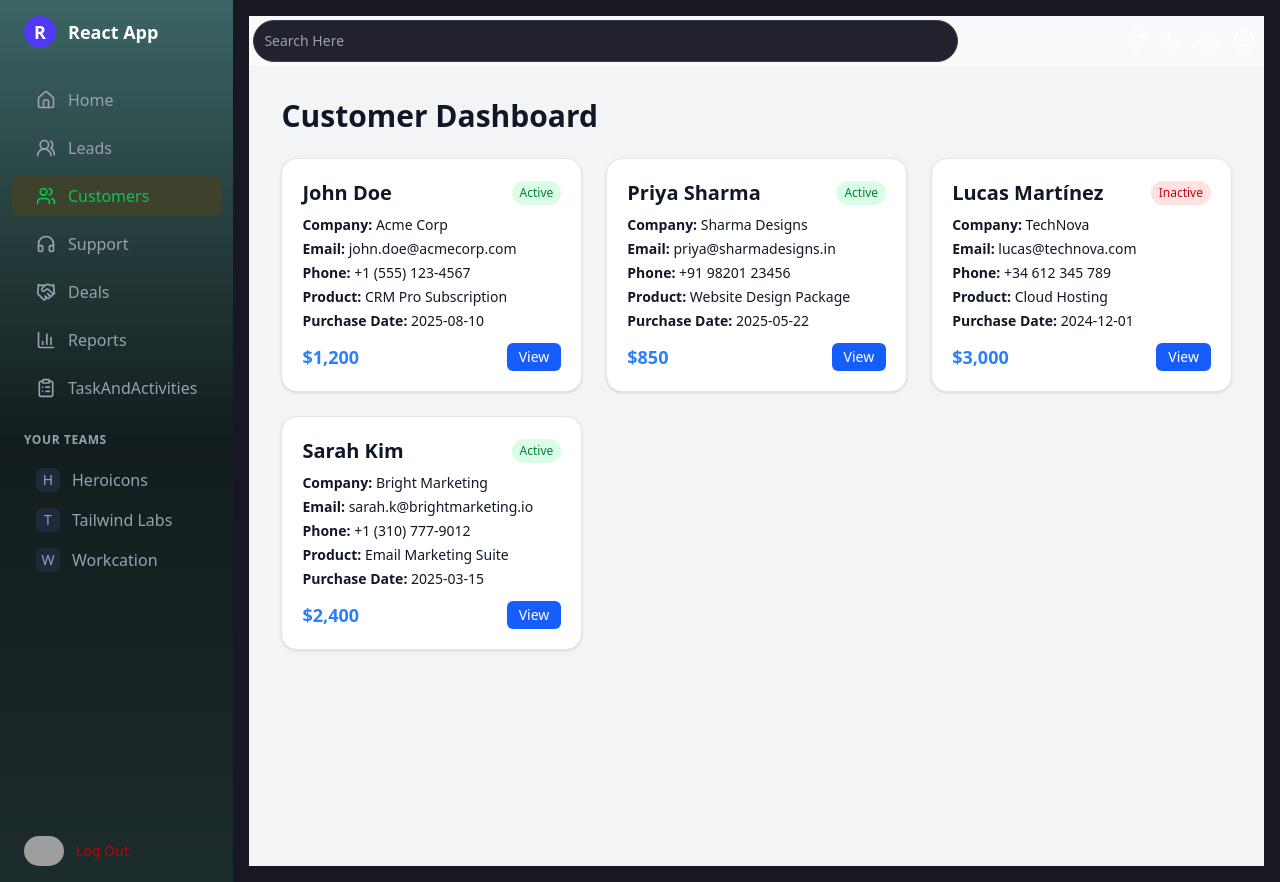
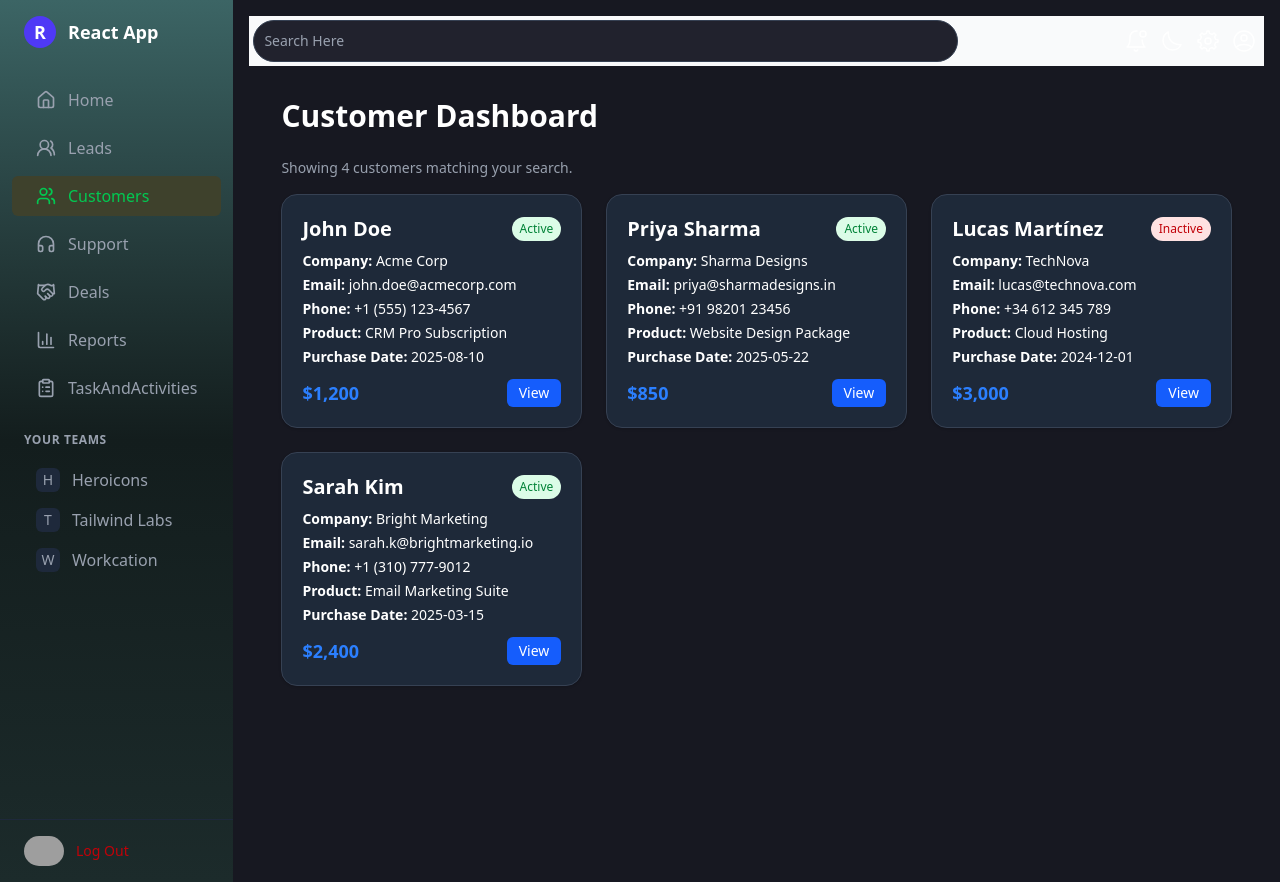
Before and after one commit to rajkumar1325/CRM-Website, a React (Vite) app: page /customers in a window 1280 px wide. Built offline with nearby package versions, Linux system fonts and the light colour scheme; grey boxes are pictures that could not be loaded.

Commit message:
Adding the search functionality from topbar to customer.jsx to filter based on strokes

```diff
--- a/src/App.jsx
+++ b/src/App.jsx
@@ -7,8 +7,12 @@ import Dashboard from './assets/components/Dashboard/Dashboard.jsx';
 import Topbar from './assets/Topbar/Topbar.jsx';
 import Leads from './assets/components/Leads/Leads.jsx';
 import Customer from './assets/components/Customers/Customer.jsx';
+import { useState } from 'react';
 
 function App() {
+
+   const [search, setSearch] = useState("");
+
    return (
       <>
          <Router>
@@ -16,14 +20,18 @@ function App() {
                <Sidebar />
 
                <main className='p-4 bg-[#171821] w-full'>
-                     <Topbar />
+
+                  {/* passing prop inside the topbar */}
+                  <Topbar setSearch={setSearch} />
 
                   <Routes>
                      <Route path="/" element={<Dashboard />} />
                      <Route path="/leads" element={<Leads />} />
 
                      {/* //path linked to line87(navigation-section) --> sidebar */}
-                     <Route path="/customers" element={<Customer />} />
+                     <Route path="/customers"
+                        element={<Customer darkMode={true} searchQuery={search} />}
+                     />
 
 
                      {/* <Route path="/team" element={<Team />} /> */}
--- a/src/assets/Topbar/Topbar.jsx
+++ b/src/assets/Topbar/Topbar.jsx
@@ -8,8 +8,9 @@ import Moon from "../../assets/components/Icons/half-moon.svg?react" //dark-btn
 import Profile from "../../assets/components/Icons/profile-circle.svg?react" //dark-btn
 
 
-function Topbar() {
-  const handleNotification = () => {
+function Topbar({setSearch}) {
+
+    const handleNotification = () => {
     console.log("Notification button clicked!");
     alert("Notification Button clicked");
   };
@@ -30,8 +31,6 @@ function Topbar() {
   };
 
 
-
-
   return (
     <div className="flex items-center justify-between w-full p-1 dark:bg-[#171821] bg-gray-50">
 
@@ -39,7 +38,8 @@ function Topbar() {
       <div className="flex-1 max-w-7/10 ">
         <input
           type="text"
-          id="search"
+          id="search Here..."
+          onChange={(e)=> setSearch(e.target.value)}
           className="w-full bg-[#21222D] border border-gray-700 text-gray-100 text-sm rounded-full focus:ring-blue-500 focus:border-blue-500 p-2.5 placeholder-gray-400 shadow-2xl-red"
           placeholder="Search Here"
         />
--- a/src/assets/components/Customers/Customer.jsx
+++ b/src/assets/components/Customers/Customer.jsx
@@ -1,56 +1,81 @@
-import React, { useState } from "react"; // Import React and useState for state management
-import { customersData } from "../../MockData/MockData.jsx"; // Import mock data
+import React, { useState } from "react";
+import { customersData } from "../../MockData/MockData.jsx";
 
-// The component accepts `darkMode` as a prop (true = dark theme, false = light theme)
-const Customer = ({ darkMode }) => {
-  // State to track which customer is selected (for the dialog box)
+// Accept `darkMode` and `searchQuery` as props from parent components (like Topbar/App)
+const Customer = ({ darkMode, searchQuery }) => {
+  // State to track which customer is selected for the details modal
   const [selectedCustomer, setSelectedCustomer] = useState(null);
 
-  // Function to handle when the "View" button is clicked
+  // Function to open modal and show customer details
   const handleView = (customer) => {
-    setSelectedCustomer(customer); // Store clicked customer's info
+    setSelectedCustomer(customer);
   };
 
-  // Function to close the dialog box
+  // Function to close modal
   const closeDialog = () => {
-    setSelectedCustomer(null); // Reset the selected customer to close modal
+    setSelectedCustomer(null);
   };
 
+  // ==============================
+  // 🔍 FILTER LOGIC
+  // ==============================
+  // Convert searchQuery to lowercase for case-insensitive comparison
+  const filteredCustomers = customersData.filter((customer) => {
+    const query = searchQuery?.toLowerCase() || ""; // handle undefined or empty
+    return (
+      customer.name.toLowerCase().includes(query) ||
+      customer.company.toLowerCase().includes(query) ||
+      customer.email.toLowerCase().includes(query) ||
+      customer.phone.toLowerCase().includes(query) ||
+      customer.product.toLowerCase().includes(query)
+    );
+  });
+
   return (
-    // Outer container — sets background based on dark/light mode
+    // Outer container — background changes based on theme prop
     <div
-      className={`min-h-screen transition-colors duration-300 ${darkMode ? "bg-[#171821] text-white" : "bg-gray-100 text-gray-900"
-        } p-8`}
+      className={`min-h-screen transition-colors duration-300 ${
+        darkMode ? "bg-[#171821] text-white" : "bg-gray-100 text-gray-900"
+      } p-8`}
     >
       <div className="max-w-6xl mx-auto">
-        {/* Page Title */}
+        {/* Title */}
         <h1 className="text-3xl font-bold mb-6">Customer Dashboard</h1>
 
-        {/* Grid of customer cards */}
+        {/* Info: How many results are visible */}
+        <p className="mb-4 text-sm text-gray-400">
+          Showing {filteredCustomers.length} customer
+          {filteredCustomers.length !== 1 ? "s" : ""} matching your search.
+        </p>
+
+        {/* ==============================
+            GRID OF CUSTOMERS (FILTERED)
+           ============================== */}
         <div className="grid md:grid-cols-2 lg:grid-cols-3 gap-6">
-          {customersData.map((custom) => (
-            // Each customer card
+          {filteredCustomers.map((custom) => (
             <div
               key={custom.id}
-              className={`p-5 rounded-2xl shadow hover:shadow-lg transition duration-200 border ${darkMode
+              className={`p-5 rounded-2xl shadow hover:shadow-lg transition duration-200 border ${
+                darkMode
                   ? "bg-gray-800 border-gray-700"
                   : "bg-white border-gray-200"
-                }`}
+              }`}
             >
-              {/* Card header — name + status badge */}
+              {/* Customer name and active/inactive badge */}
               <div className="flex items-center justify-between mb-2">
                 <h2 className="text-xl font-semibold">{custom.name}</h2>
                 <span
-                  className={`px-2 py-1 rounded-full text-xs font-medium ${custom.status === "Active"
+                  className={`px-2 py-1 rounded-full text-xs font-medium ${
+                    custom.status === "Active"
                       ? "bg-green-100 text-green-700"
                       : "bg-red-100 text-red-700"
-                    }`}
+                  }`}
                 >
                   {custom.status}
                 </span>
               </div>
 
-              {/* Customer Info (summary view) */}
+              {/* Basic customer info */}
               <p className="text-sm mb-1">
                 <strong>Company:</strong> {custom.company}
               </p>
@@ -67,13 +92,13 @@ const Customer = ({ darkMode }) => {
                 <strong>Purchase Date:</strong> {custom.purchaseDate}
               </p>
 
-              {/* Bottom section — price + "View" button */}
+              {/* Price + View button */}
               <div className="mt-3 flex justify-between items-center">
                 <span className="text-lg font-bold text-blue-500">
                   {custom.value}
                 </span>
                 <button
-                  onClick={() => handleView(custom)} // When clicked, open modal for that customer
+                  onClick={() => handleView(custom)} // Open modal for this customer
                   className="text-sm bg-blue-600 hover:bg-blue-700 text-white px-3 py-1 rounded-md transition"
                 >
                   View
@@ -81,19 +106,27 @@ const Customer = ({ darkMode }) => {
               </div>
             </div>
           ))}
+
+          {/* Message if no results match the search */}
+          {filteredCustomers.length === 0 && (
+            <p className="col-span-full text-center text-gray-500 py-10">
+              No customers found for “{searchQuery}”.
+            </p>
+          )}
         </div>
       </div>
 
-      {/* ============= DIALOG BOX (MODAL) ============= */}
+      {/* ==============================
+          MODAL / DIALOG BOX
+         ============================== */}
       {selectedCustomer && (
-        // Semi-transparent background overlay (center modal)
         <div className="fixed inset-0 flex items-center justify-center bg-black bg-opacity-50 z-50">
-          {/* Modal container */}
           <div
-            className={`${darkMode ? "bg-gray-900 text-white" : "bg-white text-gray-900"
-              } rounded-xl p-6 w-[90%] max-w-md shadow-lg relative`}
+            className={`${
+              darkMode ? "bg-gray-900 text-white" : "bg-white text-gray-900"
+            } rounded-xl p-6 w-[90%] max-w-md shadow-lg relative`}
           >
-            {/* Close button (top right corner) */}
+            {/* Close button (X) */}
             <button
               onClick={closeDialog}
               className="absolute top-3 right-3 text-gray-400 hover:text-red-500 text-xl"
@@ -104,29 +137,28 @@ const Customer = ({ darkMode }) => {
             {/* Profile photo or initials */}
             <div className="flex flex-col items-center mb-4">
               {selectedCustomer.photo ? (
-                // If a photo exists, display it
                 <img
                   src={selectedCustomer.photo}
                   alt={selectedCustomer.name}
                   className="w-20 h-20 rounded-full object-cover mb-3 border-2 border-gray-300"
                 />
               ) : (
-                // Otherwise, show name initials
                 <div className="w-20 h-20 rounded-full bg-blue-600 flex items-center justify-center text-white text-2xl font-bold mb-3">
                   {selectedCustomer.name
-                    .split(" ") // Split name into words
-                    .map((n) => n[0]) // Take first letter of each word
-                    .join("") // Combine to form initials (e.g., "JD")
+                    .split(" ")
+                    .map((n) => n[0])
+                    .join("")
                     .toUpperCase()}
                 </div>
               )}
 
-              {/* Customer name + company */}
               <h2 className="text-xl font-semibold">{selectedCustomer.name}</h2>
-              <p className="text-sm text-gray-400">{selectedCustomer.company}</p>
+              <p className="text-sm text-gray-400">
+                {selectedCustomer.company}
+              </p>
             </div>
 
-            {/* Customer Details Section */}
+            {/* Detailed info inside modal */}
             <div className="space-y-2 text-sm">
               <p>
                 <strong>Address:</strong>{" "}
@@ -145,26 +177,26 @@ const Customer = ({ darkMode }) => {
                 <strong>Purchase Date:</strong> {selectedCustomer.purchaseDate}
               </p>
               <p>
+                <strong>Status:</strong>{" "}
+                <span
+                  className={`font-medium px-2 py-1 rounded ${
+                    selectedCustomer.status === "Active"
+                      ? "bg-green-100 text-green-700"
+                      : "bg-red-100 text-red-700"
+                  }`}
+                >
+                  {selectedCustomer.status}
+                </span>
+              </p>
+              <p>
                 <strong>Cost:</strong>{" "}
                 <span className="text-blue-500 font-semibold">
                   {selectedCustomer.value}
                 </span>
               </p>
-
-              <p>
-                <strong>Status:</strong>{" "}
-                <span
-                className={` font-medium px-2 py-1 rounded-full   ${selectedCustomer.status === "Active"
-                    ? "bg-green-100 text-green-700"
-                    : "bg-red-100 text-red-700"}`}
-                >
-                  {selectedCustomer.status}
-
-                </span>
-              </p>
             </div>
 
-            {/* Close button at bottom */}
+            {/* Close button */}
             <div className="mt-5 text-center">
               <button
                 onClick={closeDialog}
```
